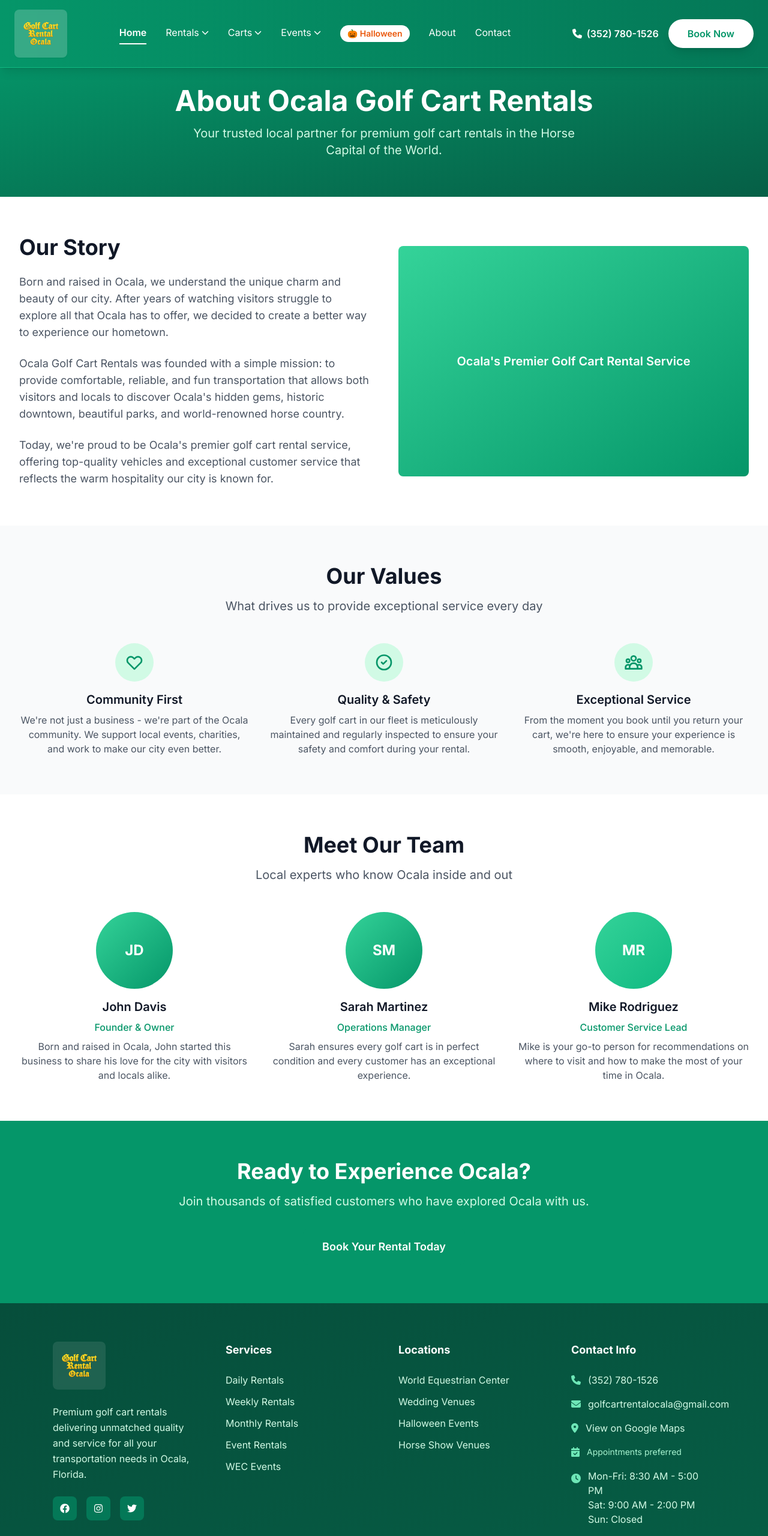
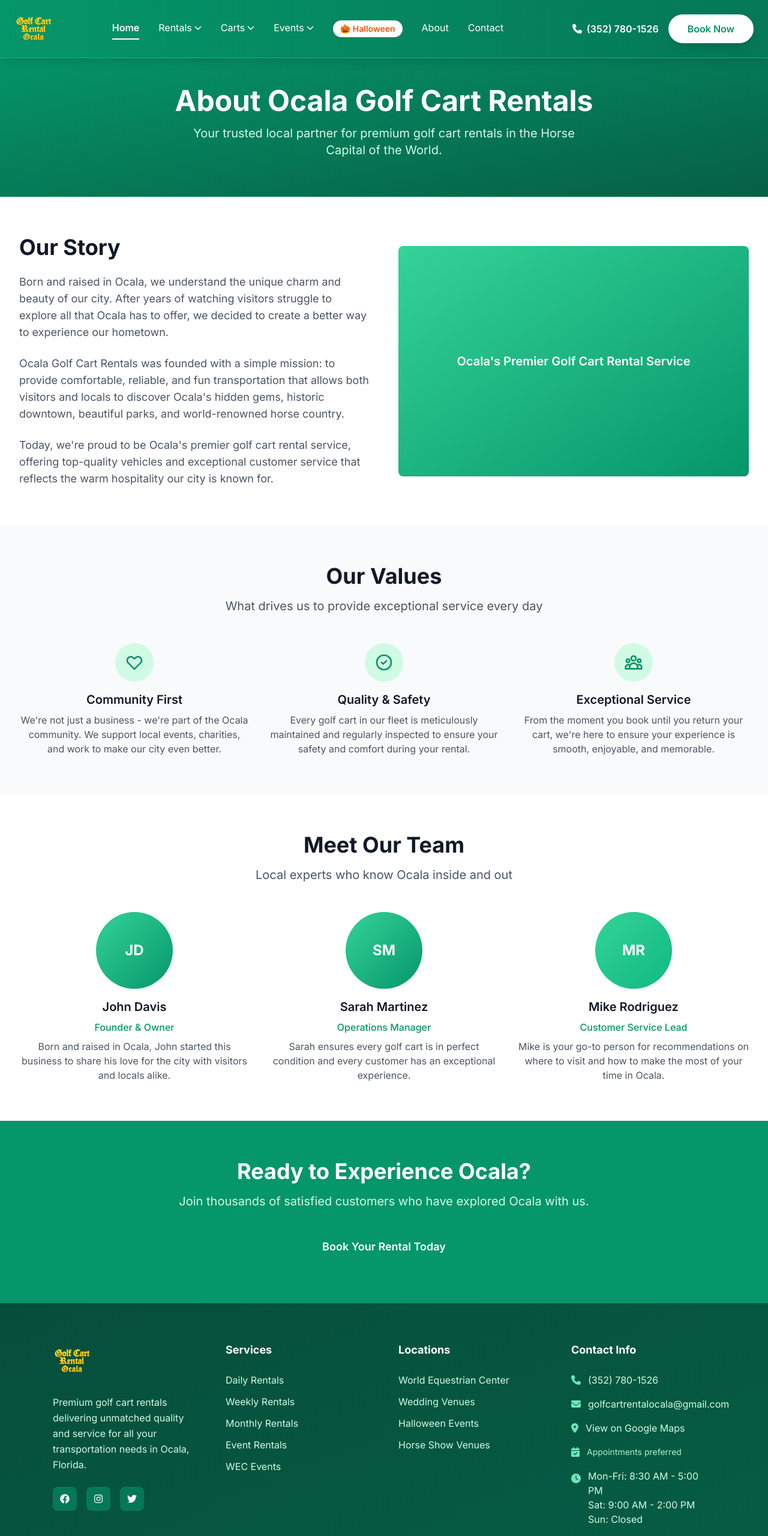
Before and after one commit to growthbco/ocalagolfcarts, an Astro site: page /about in a window 1280 px wide. Shown: the top 2560 px of the page at 60% size. Built offline with nearby package versions, Linux system fonts and the light colour scheme; Astro itself is replaced by a stand-in of ours; a script that the page names is missing.

Commit message:
Remove background boxes from logos - Removed white/transparent background boxes from header logo - Removed background boxes from footer logo - Logo now displays cleanly without any background containers - Maintains clean, professional appearance across all pages

```diff
--- a/src/layouts/Layout.astro
+++ b/src/layouts/Layout.astro
@@ -35,9 +35,7 @@ const { title, description = "Premium golf cart rentals in Ocala, Florida. Explo
       <div class="max-w-7xl mx-auto px-6 py-4">
         <div class="flex items-center justify-between">
           <div class="flex items-center">
-            <div class="bg-white/20 backdrop-blur-sm rounded-lg px-3 py-2 shadow-sm">
-              <img src="/golf cart images/imageGCRO.png" alt="Ocala Golf Carts" class="h-16">
-            </div>
+            <img src="/golf cart images/imageGCRO.png" alt="Ocala Golf Carts" class="h-16">
           </div>
           <nav class="hidden md:flex space-x-8">
             <a href="/" class="text-white font-semibold cursor-pointer relative after:absolute after:bottom-[-4px] after:left-0 after:w-full after:h-0.5 after:bg-white">Home</a>
@@ -191,9 +189,7 @@ const { title, description = "Premium golf cart rentals in Ocala, Florida. Explo
         <div class="grid grid-cols-1 md:grid-cols-4 gap-12 mb-12">
           <div>
             <div class="flex items-center mb-6">
-              <div class="bg-white/10 backdrop-blur-sm rounded-lg px-3 py-2">
-                <img src="/golf cart images/imageGCRO.png" alt="Ocala Golf Carts" class="h-16">
-              </div>
+              <img src="/golf cart images/imageGCRO.png" alt="Ocala Golf Carts" class="h-16">
             </div>
             <p class="text-emerald-100 leading-relaxed mb-6">Premium golf cart rentals delivering unmatched quality and service for all your transportation needs in Ocala, Florida.</p>
             <div class="flex space-x-4">
```
